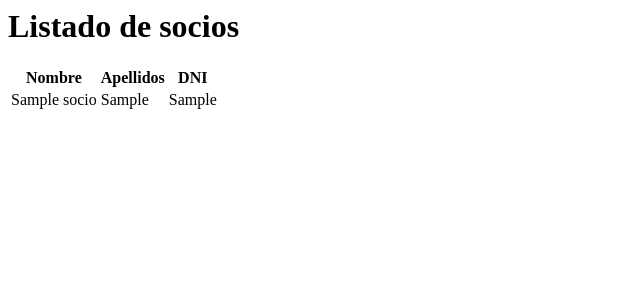
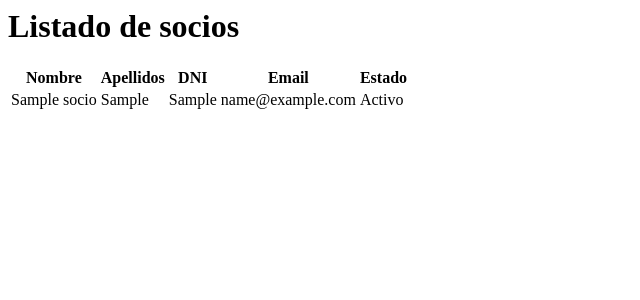
Before and after one commit to joalmar24/festeroerp, a Django app: page / in a window 1280 px wide. Shown: the top 300 px of the page, without its empty margins (0-640 px from the left). Run offline with Django 5.2, Linux system fonts and the light colour scheme; tables that the repository leaves empty hold one stand-in row (values such as "Sample post").

Commit message:
Mejora template listado socios

```diff
--- a/apps/socios/templates/socios/home.html
+++ b/apps/socios/templates/socios/home.html
@@ -1,16 +1,28 @@
 <h1>Listado de socios</h1>
 
 <table>
+  <thead>
     <tr>
       <th>Nombre</th>
       <th>Apellidos</th>
       <th>DNI</th>
+      <th>Email</th>
+      <th>Estado</th>
     </tr>
-{% for socio in socios %}
+  </thead>
+  <tbody>
+  {% for s in socios %}
     <tr>
-  <td>{{ socio.nombre }}</td>
-  <td>{{ socio.apellidos }}</td>
-  <td>{{ socio.dni }}</td>
+      <td>{{ s.nombre }}</td>
+      <td>{{ s.apellidos }}</td>
+      <td>{{ s.dni }}</td>
+      <td>{{ s.email }}</td>
+      <td>{% if s.estado %}Activo{% else %}Baja{% endif %}</td>
+    </tr>
+  {% empty %}
+    <tr>
+      <td colspan="5">No hay socios</td>
     </tr>
   {% endfor %}
+  </tbody>
 </table>
```
Lines whose indentation alone changed are shown as unchanged.
